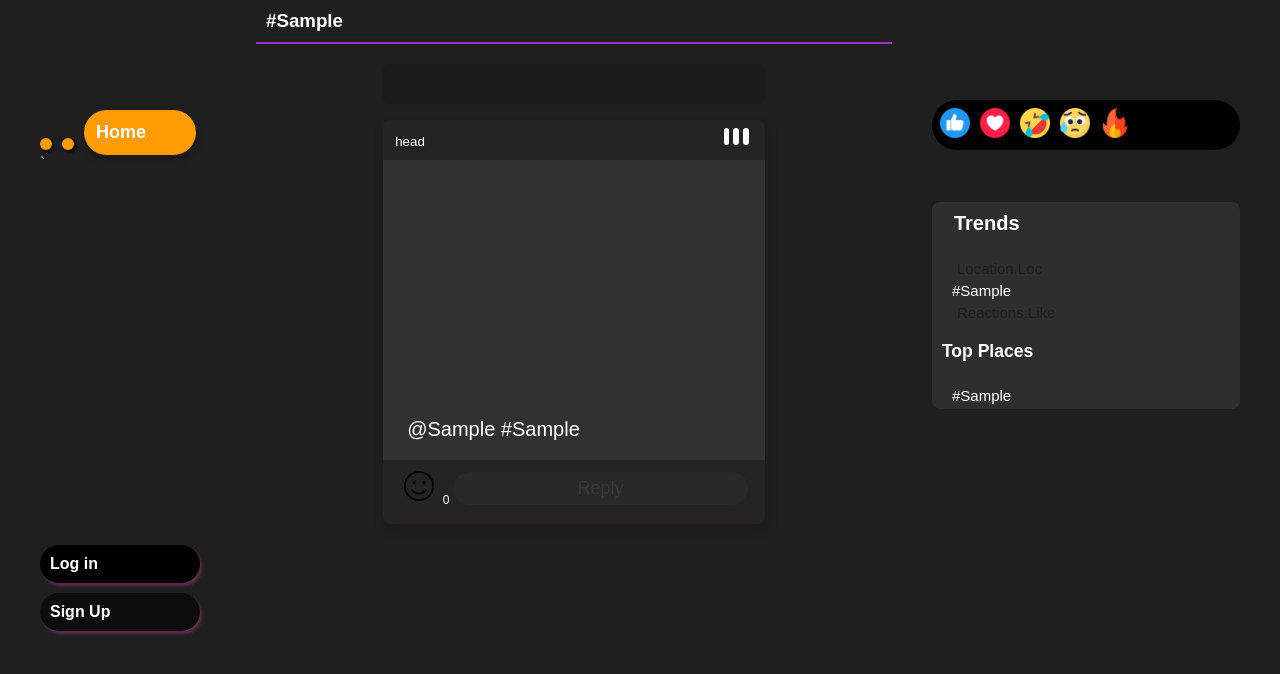
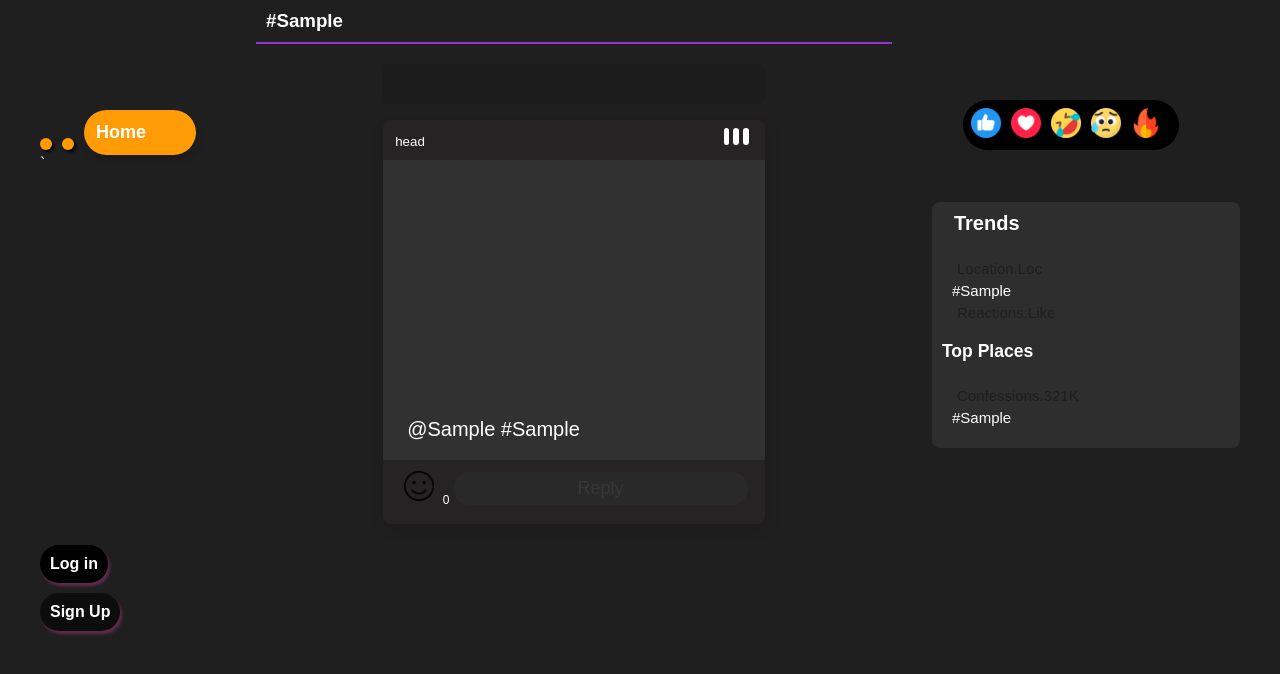
Before and after one commit to TrappsSpears/Campus-crush-master, a PHP site: the page made by Trends/trends.php in a window 1280 px wide. Shown: the top 674 px of the page. Run offline with PHP 8.4, Linux system fonts and the light colour scheme; tables that the repository leaves empty or names only in its code hold one stand-in row (values such as "Sample post"); data that the repository does not hold is empty.

Commit message:
wednesday..setting goals

```diff
--- a/includes/leftbar.php
+++ b/includes/leftbar.php
@@ -1,11 +1,31 @@
 <div class="leftbar">
     <div class="leftbar-container">
         <div class="emojis">
-            <div><img src="../images/like.png" class='icons' alt="like"></div>
-            <div><img src="../images/love.png" class='icons' alt="love"></div>
-            <div><img src="../images/funny.png" class='icons' alt="funny"></div>
-            <div><img src="../images/sad.png" class='icons' alt="sad"></div>
-            <div><img src="../images/fire.png" class='icons' alt="fire"></div>
+            <div>
+            <a href="../Trends/trends.php?reaction=like">
+            <img src="../images/like.png" class='icons' alt="like">
+            </a>
+            </div>
+            <div>
+            <a href="../Trends/trends.php?reaction=love">
+            <img src="../images/love.png" class='icons' alt="love">
+            </a>
+            </div>
+            <div>
+                <a href="../Trends/trends.php?reaction=funny">
+                <img src="../images/funny.png" class='icons' alt="funny">
+                </a>
+            </div>
+            <div>
+                <a href="../Trends/trends.php?reaction=sad" >
+                <img src="../images/sad.png" class='icons' alt="sad">
+                </a>
+            </div>
+            <div>
+                <a href="../Trends/trends.php?reaction=fire">
+                <img src="../images/fire.png" class='icons' alt="fire">
+                </a>
+            </div>
         </div>
 
     <div class="trends">
@@ -34,9 +54,17 @@
 
     <h3 class='locs'>Top Places</h3>
     <?php foreach($location as $trend){ ?>
-        <a href="#"><div class='trndItms'>
-            <p>#<?= $trend['location'] ?></p>
-        </div></a>
+        <a href="#">
+            <div class='trndItms'>
+                <div>
+                    <small>Confessions.321K</small>
+                </div>
+                <div>
+                <p>#<?= $trend['location'] ?></p>
+                </div>
+
+            </div>
+        </a>
 
 
    <?php } ?>
--- a/styles/style.php
+++ b/styles/style.php
@@ -15,7 +15,7 @@ body{
 .nav-a{
 
     display: flex;
-    min-width: 160px;
+    min-width: 10px;
 }
 a{
      color: inherit;
@@ -849,11 +849,13 @@ cursor: pointer;
 .emojis{
     position: relative;
     top: -40px;
+    left: 10%;
     border-radius: 32px;
-    width: 100%;
+    width: fit-content;
     background-color: #000;
     padding: 8px;
     display: flex;
+    text-align: center;
 }
 .emojis div{
     padding-right: 10px;
@@ -960,6 +962,7 @@ cursor: pointer;
     border-radius: 8px;
     font-size: 15px;
     margin-bottom: 20px;
+    padding-bottom: 12px;
 }
 .trends .trndItms{
     padding: 5px 20px;
@@ -1199,7 +1202,14 @@ cursor: pointer;
         display: none;
     }
     .sidebar-nav{
+        width: 20%;
+        background-color: #fff;
+    }
+    .sidebar-nav span {
         display: none;
+    }
+    .sidebar-nav .nav-a{
+        width: 5px;
     }
 
     .post-choice-active{
```
Also changed, not shown: Trends/trends.php (+34 -0 lines), includes/postHome.php (+30 -2 lines), includes/postLinkups.php (+31 -2 lines), includes/postThrills.php (+32 -2 lines).
